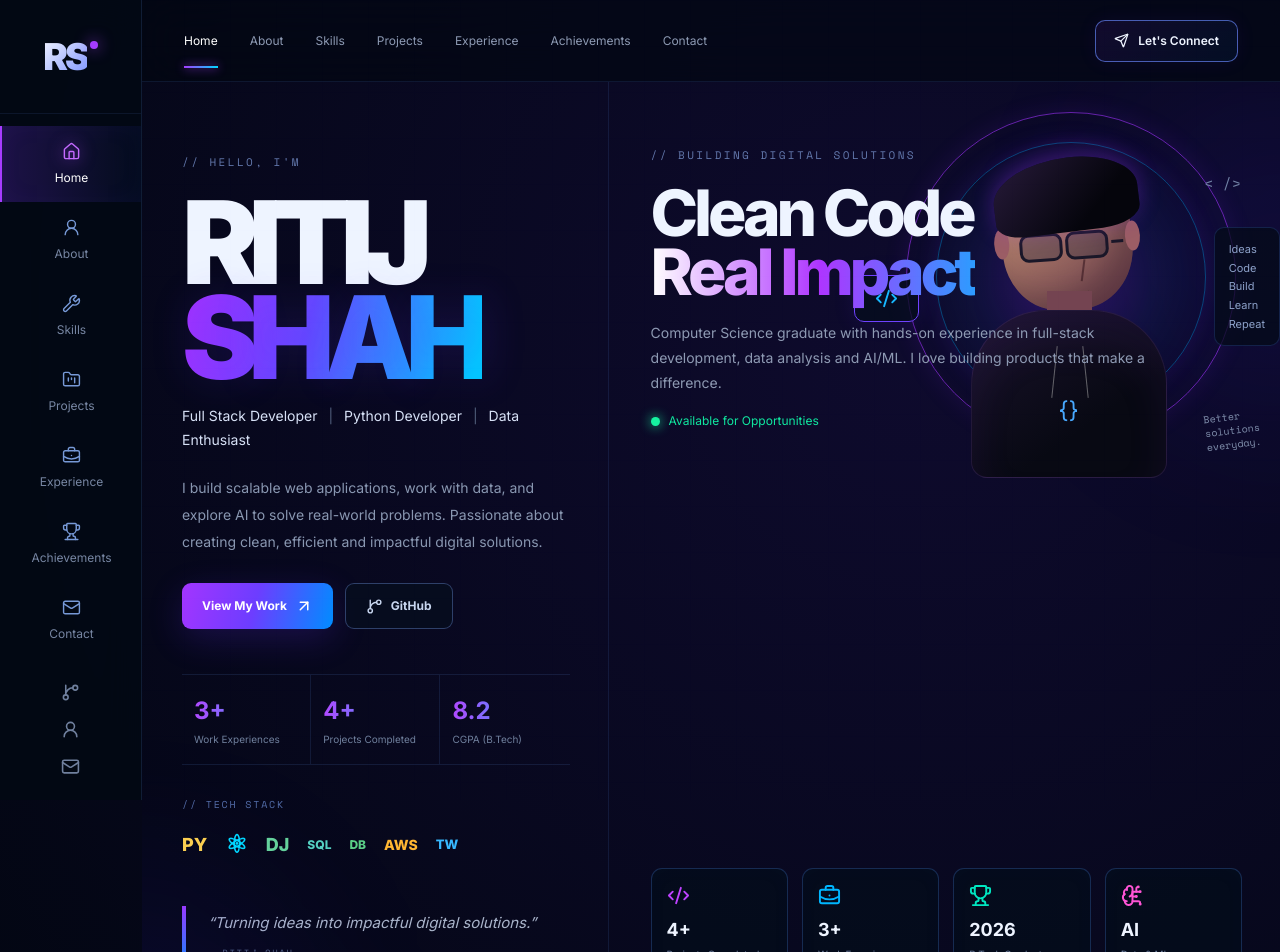
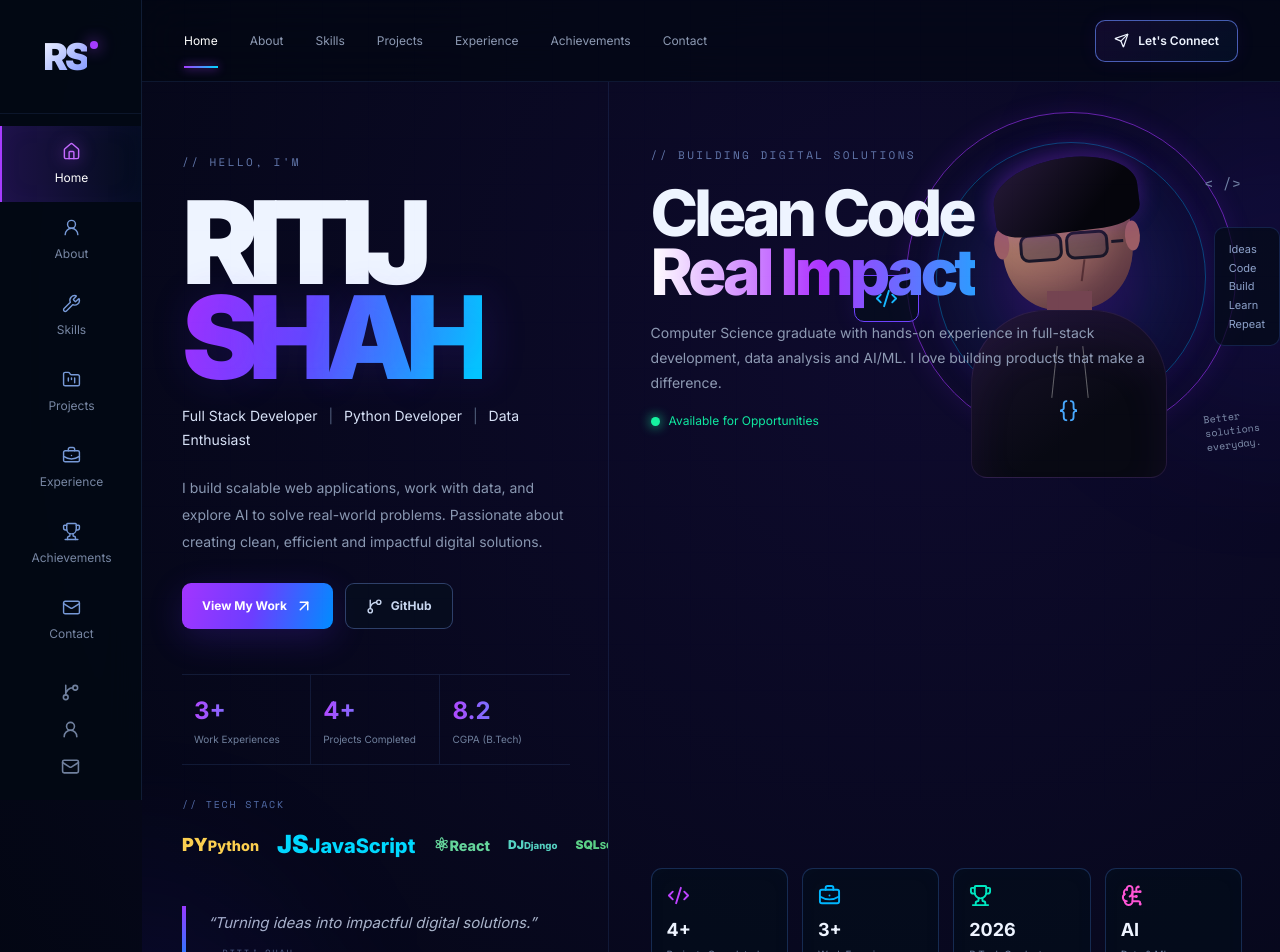
Before and after one commit to RitijS16/ritij-shah-portfolio, a React (Vite) app: page / in a window 1280 px wide. Shown: the top 952 px of the page. Built offline with nearby package versions, Linux system fonts and the light colour scheme.

Commit message:
Improve tech stack logos and labels

```diff
--- a/src/main.jsx
+++ b/src/main.jsx
@@ -215,7 +215,19 @@ function Hero() {
         <div className="tech-stack-strip">
           <p>// TECH STACK</p>
           <div className="stack-icons">
-            {["PY", "⚛", "DJ", "SQL", "DB", "AWS", "TW"].map((item) => <span key={item}>{item}</span>)}
+            {[
+              ["PY", "Python", "python"],
+              ["JS", "JavaScript", "javascript"],
+              ["⚛", "React", "react"],
+              ["DJ", "Django", "django"],
+              ["SQL", "SQL", "sql"],
+              ["PS", "PostgreSQL", "postgresql"],
+              ["AWS", "AWS", "aws"]
+            ].map(([logo, name, cls]) => (
+              <span className={`stack-logo ${cls}`} key={name}>
+                <b>{logo}</b><small>{name}</small>
+              </span>
+            ))}
           </div>
         </div>
 
```
